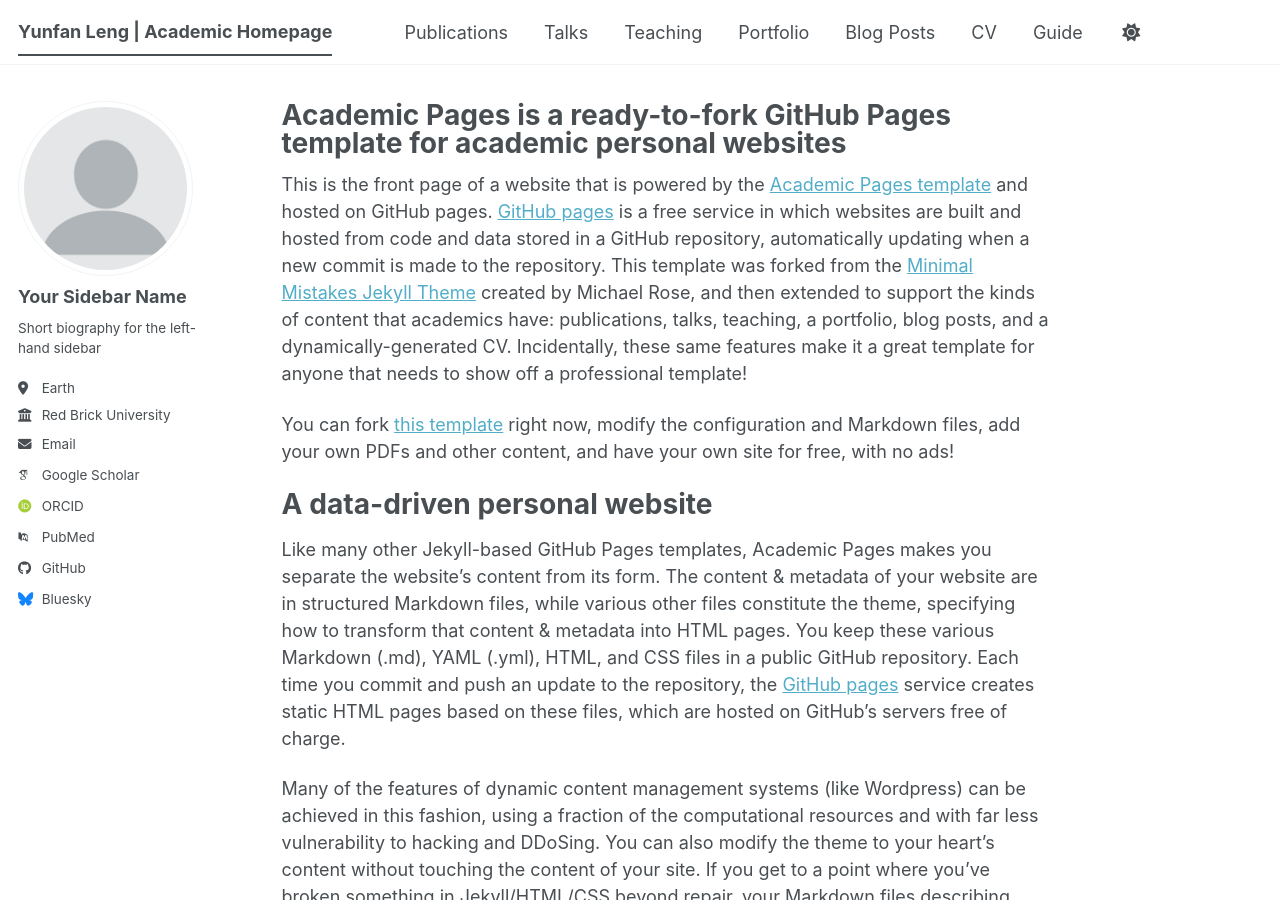
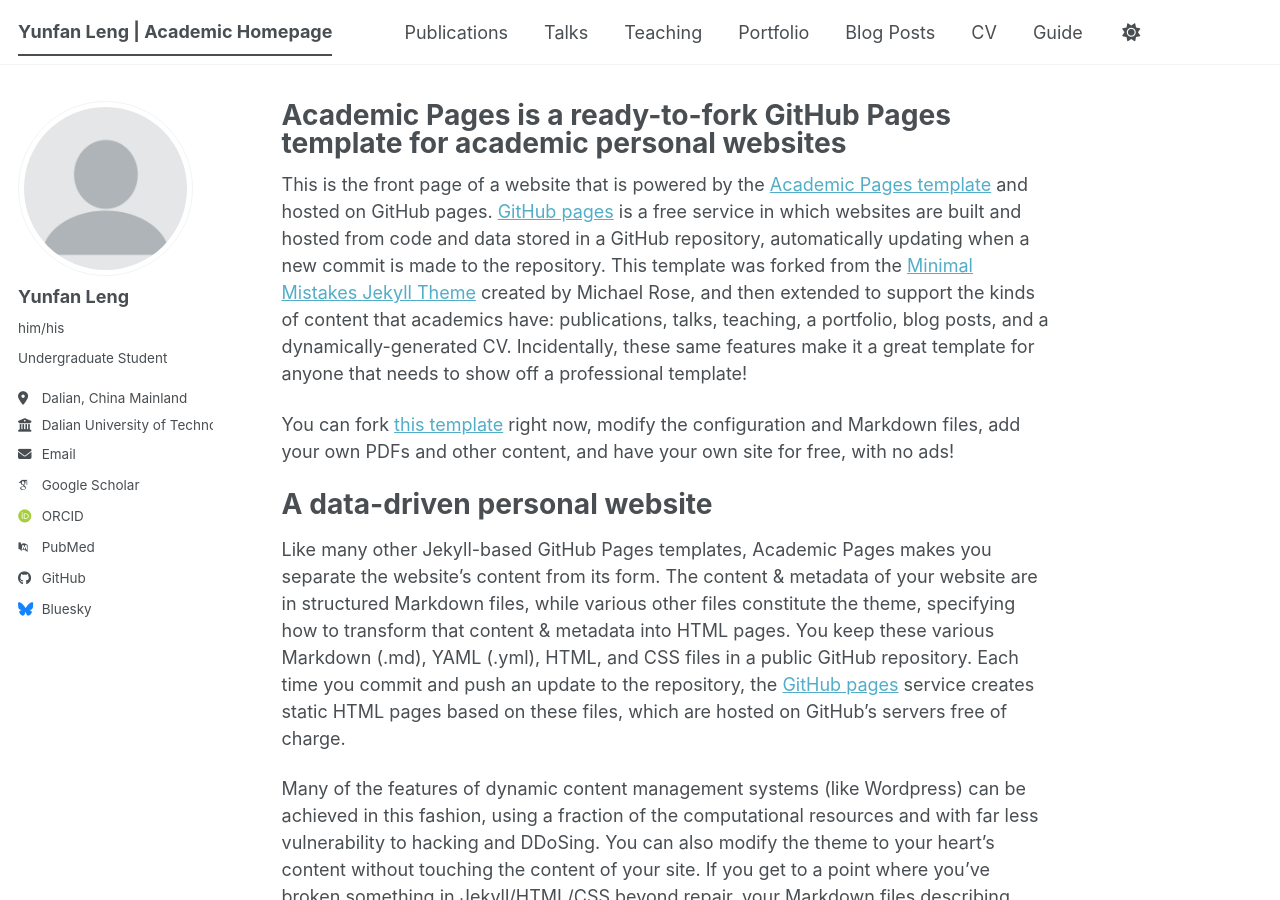
Before and after one commit to WENJIN6666/wenjin6666.github.io, a Jekyll site: the page built from _pages/about.md, in a window 1280 px wide and 900 px high. Built offline with Jekyll 4.4.1, drawn with Linux system fonts in a browser that asks for light colours; some web fonts are replaced; a script bundle is joined from its source files by our own code; library files that are not in the unit come from our copies.

Commit message:
Update _config.yml

```diff
--- a/_config.yml
+++ b/_config.yml
@@ -24,13 +24,13 @@
 author:
   # Biographic information
   avatar           : "profile.png"
-  name             : "Your Sidebar Name"
-  pronouns         : # example: "she/her"
-  bio              : "Short biography for the left-hand sidebar"
-  location         : "Earth"
-  employer         : "Red Brick University"
+  name             : "Yunfan Leng"
+  pronouns         : "him/his"
+  bio              : "Undergraduate Student"
+  location         : "Dalian, China Mainland"
+  employer         : "Dalian University of Technology"
   uri              : # URL
-  email            : "none@example.org"
+  email            : "nuagesir@mail.dlut.edu.cn"
 
   # Academic websites
   academia         : # URL
@@ -38,7 +38,7 @@
   googlescholar    : "https://scholar.google.com/citations?user=PS_CX0AAAAAJ"
   inspire-hep      : # URL
   impactstory      : # URL
-  orcid            : "https://orcid.org/yourorcidurl"
+  orcid            : "https://orcid.org/0009-0002-3893-6886"
   semantic         : # URL
   ssrn             : # URL
   pubmed           : "https://www.ncbi.nlm.nih.gov/pubmed/?term=john+snow"
```
